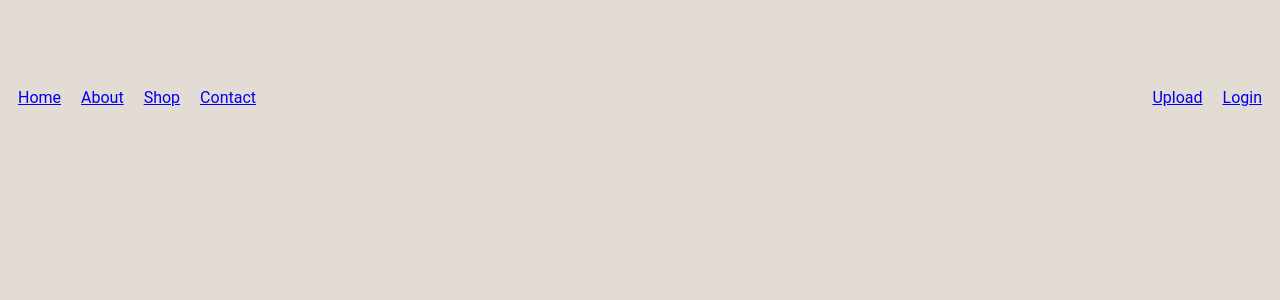
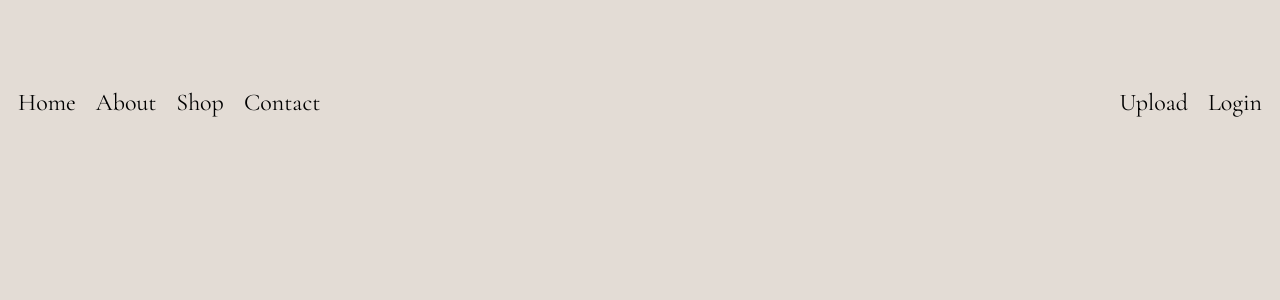
Before and after one commit to MoSamani/charity-artgallery, a React (Create React App) app in the folder frontend/: page / in a window 1280 px wide. Shown: the top 300 px of the page. Built offline with nearby package versions, Linux system fonts and the light colour scheme; no server answers.

Commit message:
Added css for navbar links

```diff
--- a/frontend/public/index.html
+++ b/frontend/public/index.html
@@ -24,6 +24,14 @@
       work correctly both with client-side routing and a non-root public URL.
       Learn how to configure a non-root public URL by running `npm run build`.
     -->
+
+    <link rel="preconnect" href="https://fonts.googleapis.com" />
+    <link rel="preconnect" href="https://fonts.gstatic.com" crossorigin />
+    <link
+      href="https://fonts.googleapis.com/css2?family=Cormorant+Garamond:ital,wght@0,400;0,700;1,400;1,700&family=Roboto:wght@400;700&display=swap"
+      rel="stylesheet"
+    />
+
     <title>Artgallery</title>
   </head>
   <body>
--- a/frontend/src/App.css
+++ b/frontend/src/App.css
@@ -5,15 +5,17 @@
 }
 
 .navbar {
-  text-decoration: none;
   display: flex;
   justify-content: space-between;
   align-items: center;
   padding-top: 80px;
   padding-bottom: 40px;
+  font-size: 1.5rem;
 }
 
 .navbar .link {
+  text-decoration: none;
+  color: black;
   padding-left: 10px;
   padding-right: 10px;
 }
--- a/frontend/src/components/Navbar.jsx
+++ b/frontend/src/components/Navbar.jsx
@@ -1,11 +1,9 @@
 import React from 'react'
-import { useNavigate, Link } from 'react-router-dom'
+import { Link } from 'react-router-dom'
 
 function Navbar() {
-  const navigate = useNavigate()
-
   return (
-    <div className="navbar">
+    <div className="navbar cormorant-garamond-regular">
       <div className="left-part">
         <Link className="link" to={`/`}>
           Home
--- a/frontend/src/index.css
+++ b/frontend/src/index.css
@@ -4,7 +4,26 @@ body {
   color: #ffffff;
 }
 
-code {
-  font-family: source-code-pro, Menlo, Monaco, Consolas, 'Courier New',
-    monospace;
+.cormorant-garamond-regular {
+  font-family: 'Cormorant Garamond', serif;
+  font-weight: 400;
+  font-style: normal;
 }
+
+.cormorant-garamond-bold {
+  font-family: 'Cormorant Garamond', serif;
+  font-weight: 700;
+  font-style: normal;
+}
+
+.cormorant-garamond-regular-italic {
+  font-family: 'Cormorant Garamond', serif;
+  font-weight: 400;
+  font-style: italic;
+}
+
+.cormorant-garamond-bold-italic {
+  font-family: 'Cormorant Garamond', serif;
+  font-weight: 700;
+  font-style: italic;
+}
```
